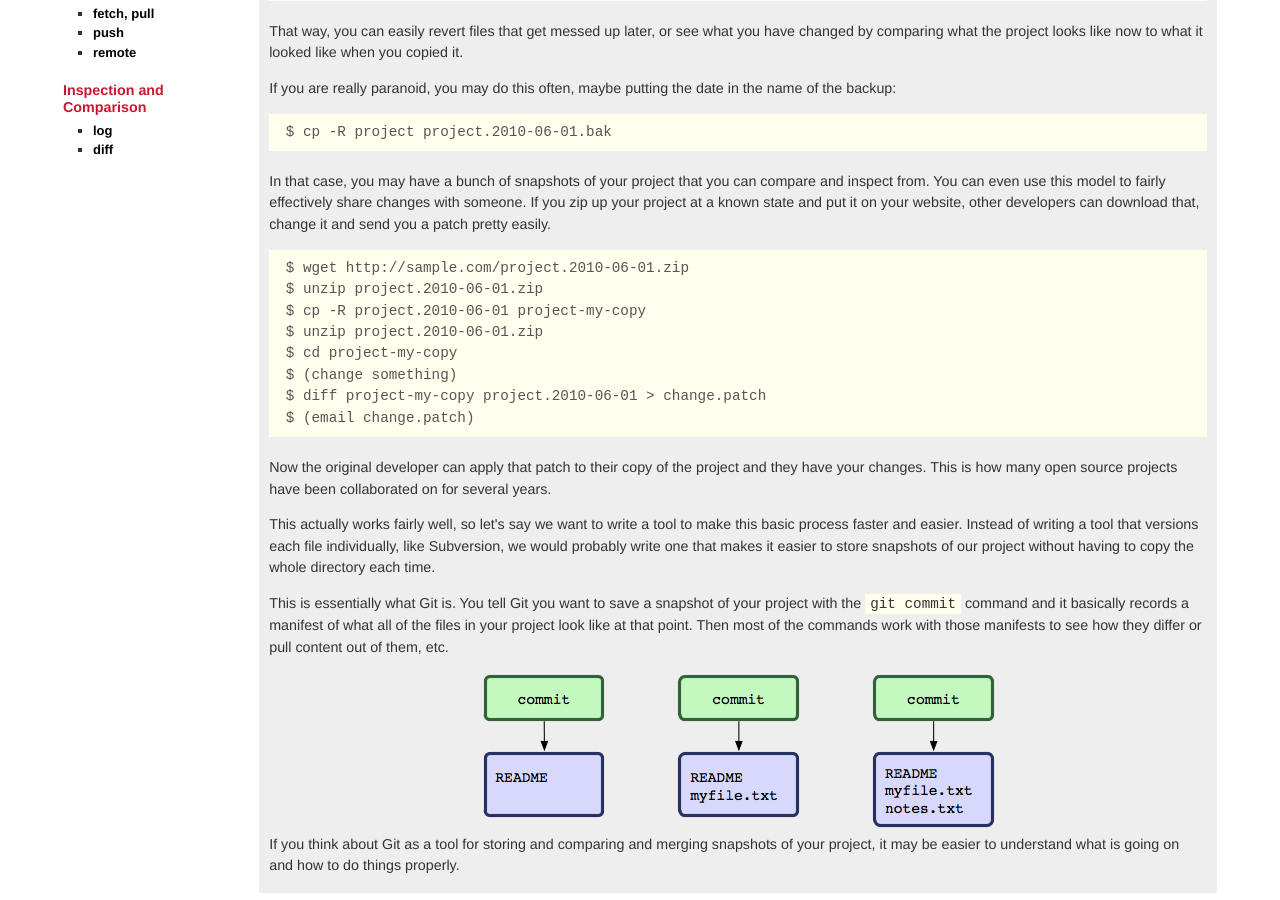
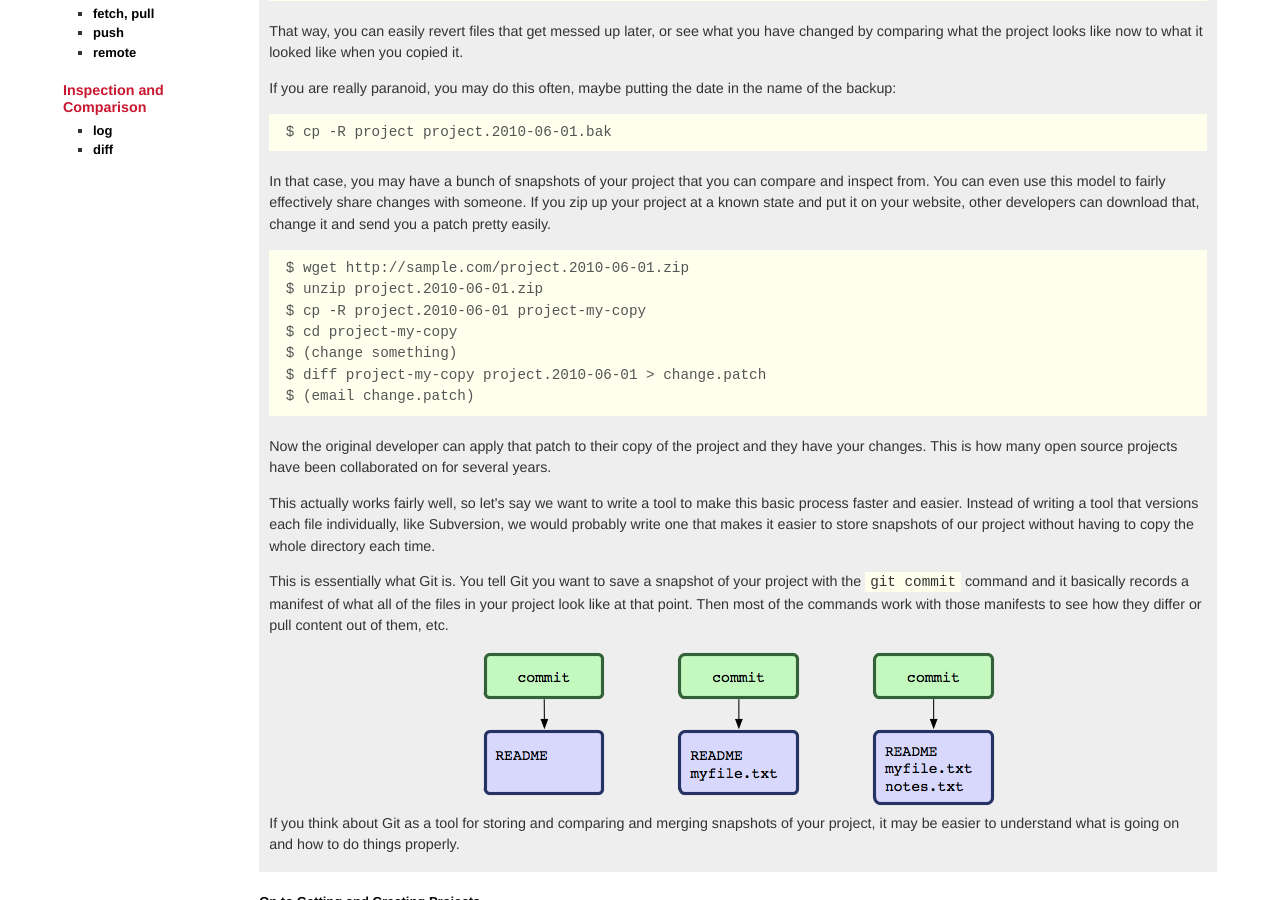
Before and after one commit to git/git-reference, a Jekyll site: the page built from index.html, in a window 1280 px wide and 900 px high, scrolled down 554 px. Built offline with Jekyll 4.4.1, drawn with Linux system fonts in a browser that asks for light colours; nearby versions of some CDN libraries; library files that are not in the unit come from our copies.

Commit message:
Remove duplicate unzip command from index page

```diff
--- a/index.html
+++ b/index.html
@@ -70,7 +70,6 @@ layout: reference
  $ wget http://sample.com/project.2010-06-01.zip
  $ unzip project.2010-06-01.zip
  $ cp -R project.2010-06-01 project-my-copy
- $ unzip project.2010-06-01.zip
  $ cd project-my-copy
  $ (change something)
  $ diff project-my-copy project.2010-06-01 > change.patch
```
